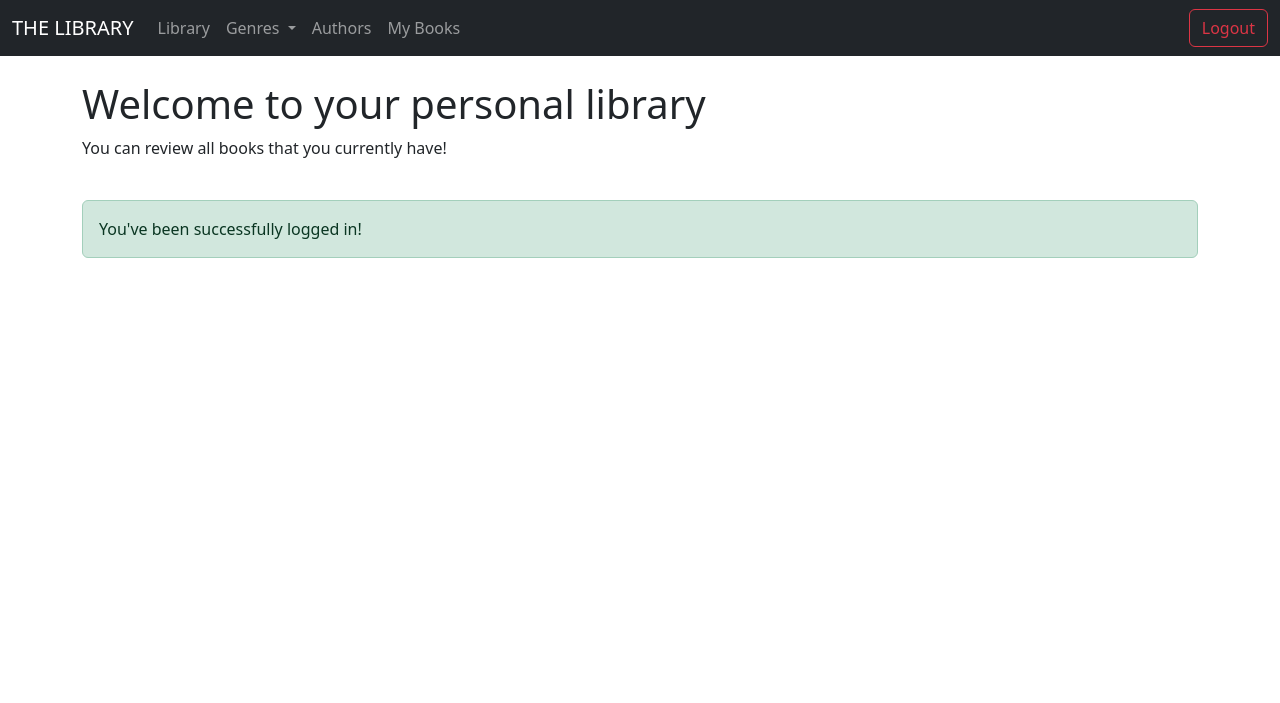
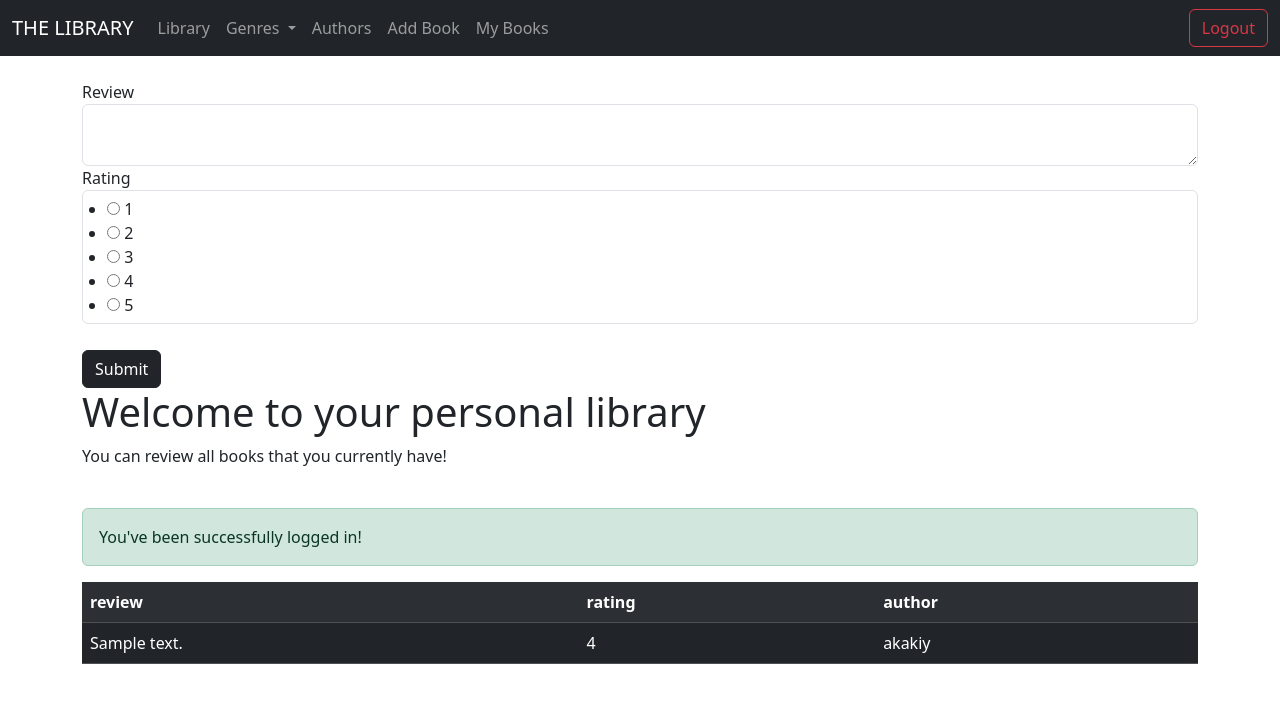
Before and after one commit to AndrewMelnykov/TheLibrary, a Flask app: page /mybooks in a window 1280 px wide. Shown: the top 703 px of the page. Run offline with Flask 2, Linux system fonts and the light colour scheme; a user stored in the database is signed in; tables that the repository leaves empty hold one stand-in row (values such as "Sample post").

Commit message:
added lots of changes

```diff
--- a/forms.py
+++ b/forms.py
@@ -1,5 +1,5 @@
 from flask_wtf import FlaskForm
-from wtforms import StringField, SubmitField, PasswordField, EmailField
+from wtforms import StringField, SubmitField, PasswordField, EmailField, TextAreaField,RadioField, IntegerField
 from wtforms.validators import DataRequired, EqualTo
 
 
@@ -7,6 +7,18 @@ class LoginForm(FlaskForm):
     email = EmailField("email", validators=[DataRequired()])
     password = PasswordField("password", validators=[DataRequired()])
     submitbutton = SubmitField("Login")
+
+class ReveiwForm(FlaskForm):
+    text = TextAreaField("Review", validators=[DataRequired()])
+    rating = RadioField('Rating', choices=[(1, '1'), (2, '2'), (3, '3'), (4, '4'), (5, '5')])
+    submitbutton = SubmitField("Submit")
+
+class BookForm(FlaskForm):
+    title = StringField("Title", validators=[DataRequired()])
+    author_name = StringField("Name", validators=[DataRequired()])
+    author_surname = StringField("Surname", validators=[DataRequired()])
+    year = IntegerField("Year", validators=[DataRequired()])
+    submitbutton = SubmitField("Submit")
 
 
 class SignupForm(FlaskForm):
--- a/main.py
+++ b/main.py
@@ -1,5 +1,5 @@
 from flask import Flask, render_template, flash, redirect, url_for
-from forms import LoginForm, SignupForm
+from forms import LoginForm, SignupForm, ReveiwForm, BookForm
 from flask_sqlalchemy import SQLAlchemy
 from werkzeug.security import generate_password_hash, check_password_hash
 from flask_login import UserMixin, login_user, login_required, logout_user, current_user, LoginManager
@@ -11,7 +11,7 @@ app.config['SQLALCHEMY_DATABASE_URI'] = "sqlite:///users.db"
 db = SQLAlchemy(app)
 app.config['SECRET_KEY'] = 'dev_secret_key'
 
-from models.db_models import Users
+from models.db_models import Users, Review, Book
 
 #Login logic
 login_manager = LoginManager()
@@ -33,17 +33,39 @@ def logout():
     flash("You have been logged out!")
     return redirect(url_for('login'))
 
+@app.route('/addbook', methods=['GET', 'POST'])
+def addbook():
+    book_form = BookForm()
+    if book_form.validate_on_submit():
+        book = Book(title=book_form.title.data, author_name=book_form.author_name.data, author_surname=book_form.author_surname.data, year=book_form.year.data)
+        db.session.add(book)
+        db.session.commit()
+    books = Book.query.all()
+    return render_template("add_book.html", books=books, book_form=book_form)
+
 
 @app.route('/home')
 def home():
     return render_template("home.html")
 
+@app.route('/books/<id>')
+def book(id):
+    book = Book.query.get_or_404(id)
+    return render_template("book.html", book=book)
 
-@app.route('/mybooks')
+
+@app.route('/mybooks', methods = ['GET', 'POST'])
 @login_required
 def my_books():
     flash("You've been successfully logged in!")
-    return render_template("mybooks.html")
+
+    review_form = ReveiwForm()
+    if review_form.validate_on_submit():
+        review = Review(text = review_form.text.data, rating = review_form.rating.data, reviewer_id=current_user.id)
+        db.session.add(review)
+        db.session.commit()
+    all_reviews = Review.query.order_by(Review.id)
+    return render_template("mybooks.html", all_reviews=all_reviews, review_form=review_form)
 
 @app.route('/authors')
 def authors():
--- a/templates/mybooks.html
+++ b/templates/mybooks.html
@@ -2,6 +2,16 @@
 
 {% block content %}
 <br>
+{% if current_user.is_authenticated %}
+<form method="POST" >
+    {{review_form.hidden_tag()}}
+    {{review_form.text.label}}
+    {{review_form.text(class="form-control")}}
+    {{review_form.rating.label}}
+    {{review_form.rating(class="form-control form-check")}}
+    <br>
+    {{review_form.submitbutton(class="btn btn-dark")}}
+</form>
 <h1>Welcome to your personal library</h1>
 <p>You can review all books that you currently have!</p>
 <br>
@@ -9,4 +19,18 @@
 <p class="alert alert-success" >{{message}}</p>
 {% endfor %}
 
+<table class="table table table-dark table-hover table-striped">
+    <th>review</th>
+    <th>rating</th>
+    <th>author</th>
+{%for review in all_reviews%}
+<tr>
+    <td>{{review.text}}</td>
+    <td>{{review.rating}}</td>
+    <td>{{review.reviewer.username}}</td>
+</tr>
+{%endfor%}
+</table>
+{% endif %}
+
 {% endblock %}
--- a/templates/navbar.html
+++ b/templates/navbar.html
@@ -23,6 +23,9 @@
           <a class="nav-link" href="{{url_for('authors')}}">Authors</a>
         </li>
         <li class="nav-item">
+          <a class="nav-link" href="{{url_for('addbook')}}">Add Book</a>
+        </li>
+        <li class="nav-item">
           <a class="nav-link" href="{{url_for('my_books')}}">My Books</a>
         </li>
       </ul>
```
Also changed, not shown: models/db_models.py (+14 -3 lines), templates/add_book.html (added, +35 -0 lines), templates/book.html (added, +11 -0 lines), instance/users.db.
